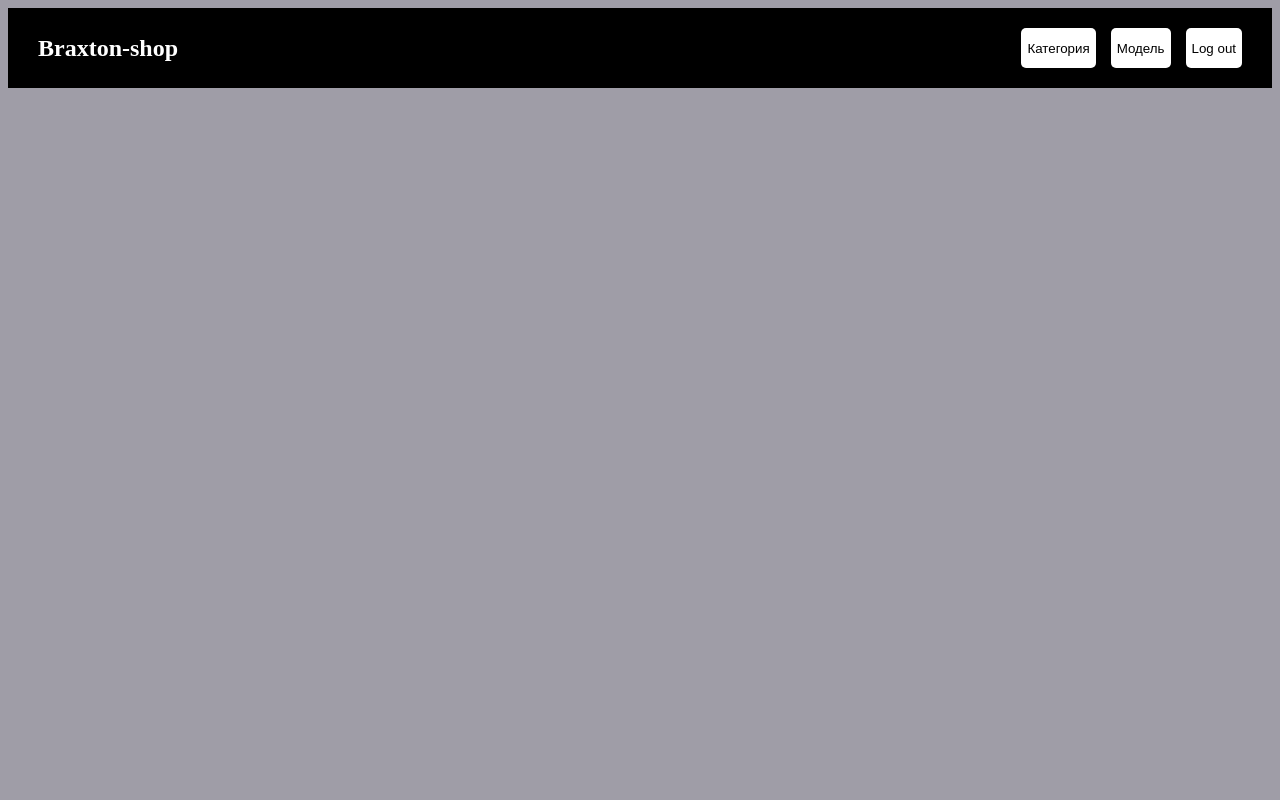
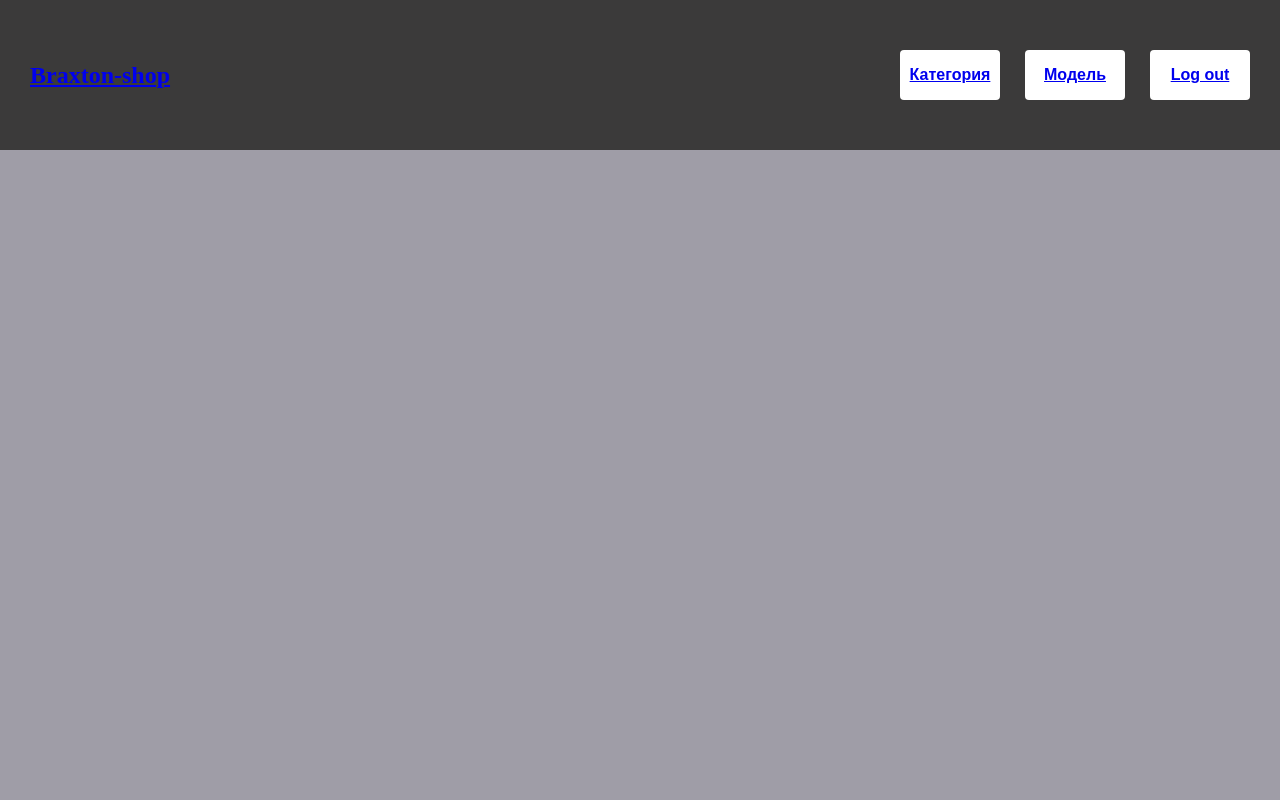
Before and after one commit to pumaliga/Flaskshop, a Flask app: template app/templates/index.html in a window 1280 px wide. Run offline with Flask 2, Linux system fonts and the light colour scheme; the template is opened without the code that fills it, so the values that code supplies are empty.

Commit message:
update button style

```diff
--- a/app/static/css/adding.css
+++ b/app/static/css/adding.css
@@ -40,7 +40,6 @@
 }
 
 .wrap-add{
-    /*width: 100%;*/
     margin-bottom: 10px;
     display: flex;
     margin-top: 50px;
@@ -65,11 +64,6 @@
     font-size: 18px;
     cursor: pointer;
     border-radius: 4px;
-}
-
-.link{
-    text-decoration: none;
-    outline: none;
     color: #fff;
 }
 
@@ -78,7 +72,6 @@ input[type=file]{
 }
 
 /*Блок для картинок */
-
 .img{
     display: flex;
     width: 70%;
@@ -137,7 +130,6 @@ input[type=file]{
     cursor: pointer;
     color: white;
     font-weight: bold;
-    /*width: 50%;*/
     margin-bottom: 10px;
     height: 40px;
     font-size: 18px;
--- a/app/static/css/navbar.css
+++ b/app/static/css/navbar.css
@@ -1,20 +1,21 @@
+body{
+    margin: 0;
+}
+
 .container{
     align-items: center;
-    background-color: black;
-    height: 80px;
+    background-color: #3b3a3a;
+    height: 150px;
     display: flex;
     justify-content: space-between;
 }
 
 .container-btn{
-    height: 50%;
     display: flex;
     margin-right: 30px;
-    /*justify-content: ;*/
 }
 .btn-nav{
-    margin-right: 15px;
-    height: 100%;
+    margin-right: 25px;
 }
 
 .btn-nav-log{
@@ -25,25 +26,19 @@
 .logo {
     margin-left: 30px;
 }
-/*    color: white;*/
-/*}*/
 
-.link-logo{
-    margin-left: 30px;
-    text-decoration: none;
-    outline: none;
-    color: white;
+.logo-img{
+    width: 150px;
+    border-radius: 100%;
 }
 
 .btn{
-    border-radius: 5px;
+    font-size: 16px;
+    font-weight: bold;
+    border-radius: 4px;
     border: 0;
     background: white;
-    height: 100%;
+    height: 50px;
+    width: 100px;
+    cursor: pointer;
 }
-
-.btn-a{
-    color: black;
-    text-decoration: none;
-    outline: none;
-}
```
